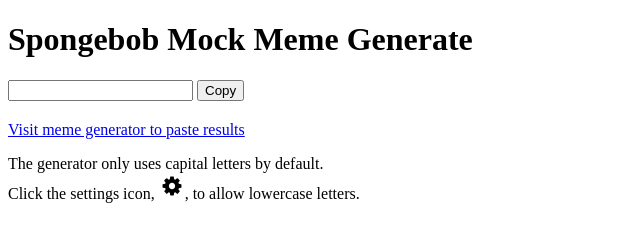
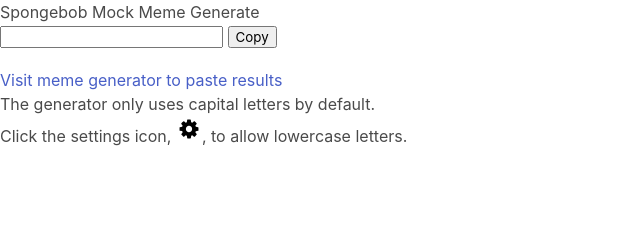
Before and after one commit to ChrisSMendoza/spongebob-mocking-meme-sentence-generator, a plain HTML site: page index.html in a window 1280 px wide. Shown: the whole page, without its empty margins (0-640 px from the left). Drawn offline with nearby package versions, Linux system fonts and the light colour scheme.

Commit message:
load bulma css from a cdn

```diff
--- a/index.html
+++ b/index.html
@@ -4,6 +4,12 @@
 <head>
 
     <meta charset="UTF-8">
+
+    <!-- Responsive viewport meta tag, part of Bulma setup -->
+    <meta name="viewport" content="width=device-width, initial-scale=1">
+
+    <!-- Bulma CSS -->
+    <link rel="stylesheet" href="https://cdn.jsdelivr.net/npm/bulma@0.9.3/css/bulma.min.css">
 
 </head>
 
```
